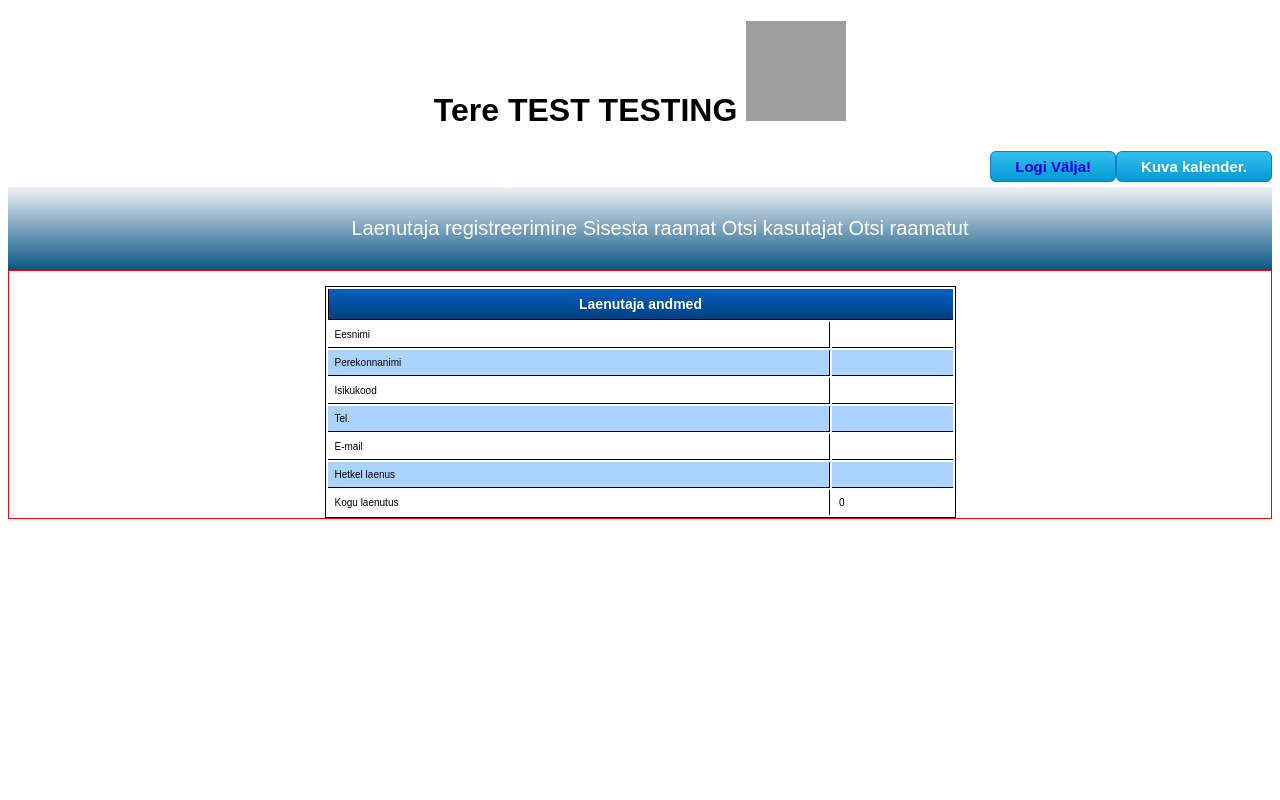
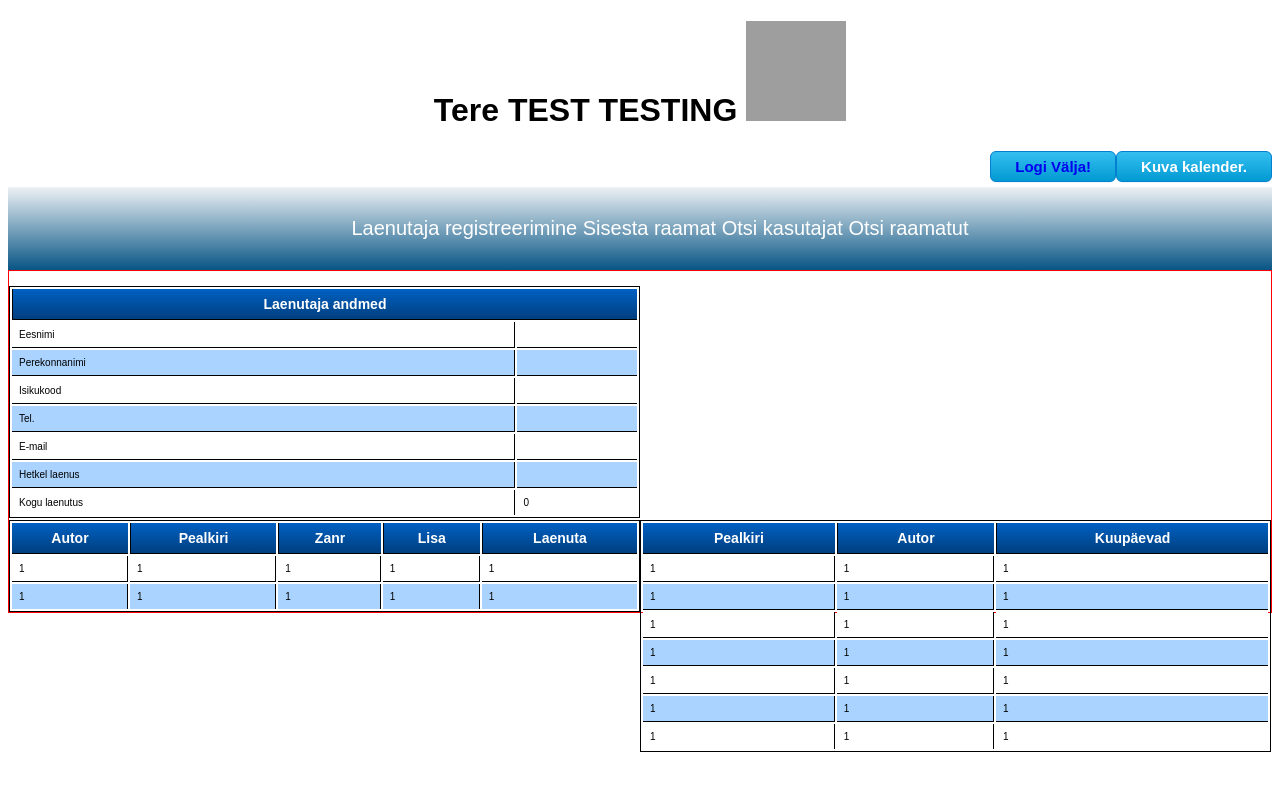
Before and after one commit to vtanel/Raamatukogu, a PHP site: page /index.php?page=client in a window 1280 px wide. Run offline with PHP 8.4, Linux system fonts and the light colour scheme; a user stored in the database is signed in; data comes from the database, SQL or seed files in the repository; some libraries are stand-ins or nearby versions; grey boxes are pictures that could not be loaded.

Commit message:
views/client.php tabelid

```diff
--- a/css/admin_template.css
+++ b/css/admin_template.css
@@ -100,3 +100,15 @@ a {
     position: relative;
     top: 1px;
 }
+
+#left {
+    float: left;
+    margin-right: 1px;
+    margin-bottom: 2px;
+}
+
+#right {
+    float: right;
+    margin-bottom: 2px;
+
+}
--- a/views/client.php
+++ b/views/client.php
@@ -1,35 +1,102 @@
 <?php require 'controllers/client.php'; ?>
 
-<table class="search-table">
+<table id="left" class="search-table">
     <tbody>
     <td colspan="2">Laenutaja andmed</td>
     <tr>
         <td>Eesnimi</td>
-            <td><?=$isik['fname']?></td>
+        <td><?= $isik['fname'] ?></td>
     </tr>
     <tr>
         <td>Perekonnanimi</td>
-            <td><?=$isik['lname']?></td>
+        <td><?= $isik['lname'] ?></td>
     </tr>
     <tr>
         <td>Isikukood</td>
-            <td><?=$isik['pcode']?></td>
+        <td><?= $isik['pcode'] ?></td>
     </tr>
     <tr>
         <td>Tel.</td>
-            <td><?=$isik['phone']?></td>
+        <td><?= $isik['phone'] ?></td>
     </tr>
     <tr>
         <td>E-mail</td>
-            <td><?=$isik['email']?></td>
+        <td><?= $isik['email'] ?></td>
     </tr>
     <tr>
         <td>Hetkel laenus</td>
-            <td><?=$isik['current_rent_count']?></td>
+        <td><?= $isik['current_rent_count'] ?></td>
     </tr>
     <tr>
         <td>Kogu laenutus</td>
-            <td><?=$isik['total_rent_count']?></td>
+        <td><?= $isik['total_rent_count'] ?></td>
     </tr>
     </tbody>
 </table>
+
+<table id="right" class="search-table">
+    <tbody>
+    <td>Pealkiri</td>
+    <td>Autor</td>
+    <td>Kuupäevad</td>
+    <tr>
+        <td>1</td>
+        <td>1</td>
+        <td>1</td>
+    </tr>
+    <tr>
+        <td>1</td>
+        <td>1</td>
+        <td>1</td>
+    </tr>
+    <tr>
+        <td>1</td>
+        <td>1</td>
+        <td>1</td>
+    </tr>
+    <tr>
+        <td>1</td>
+        <td>1</td>
+        <td>1</td>
+    </tr>
+    <tr>
+        <td>1</td>
+        <td>1</td>
+        <td>1</td>
+    </tr>
+    <tr>
+        <td>1</td>
+        <td>1</td>
+        <td>1</td>
+    </tr>
+    <tr>
+        <td>1</td>
+        <td>1</td>
+        <td>1</td>
+    </tr>
+    </tbody>
+</table>
+
+<table id="down" class="search-table">
+    <tbody>
+    <td>Autor</td>
+    <td>Pealkiri</td>
+    <td>Zanr</td>
+    <td>Lisa</td>
+    <td>Laenuta</td>
+    <tr>
+        <td>1</td>
+        <td>1</td>
+        <td>1</td>
+        <td>1</td>
+        <td>1</td>
+    </tr>
+    <tr>
+        <td>1</td>
+        <td>1</td>
+        <td>1</td>
+        <td>1</td>
+        <td>1</td>
+    </tr>
+    </tbody>
+</table>
```
Also changed, not shown: index.php (line endings or trailing spaces). Lines whose indentation alone changed are shown as unchanged.
